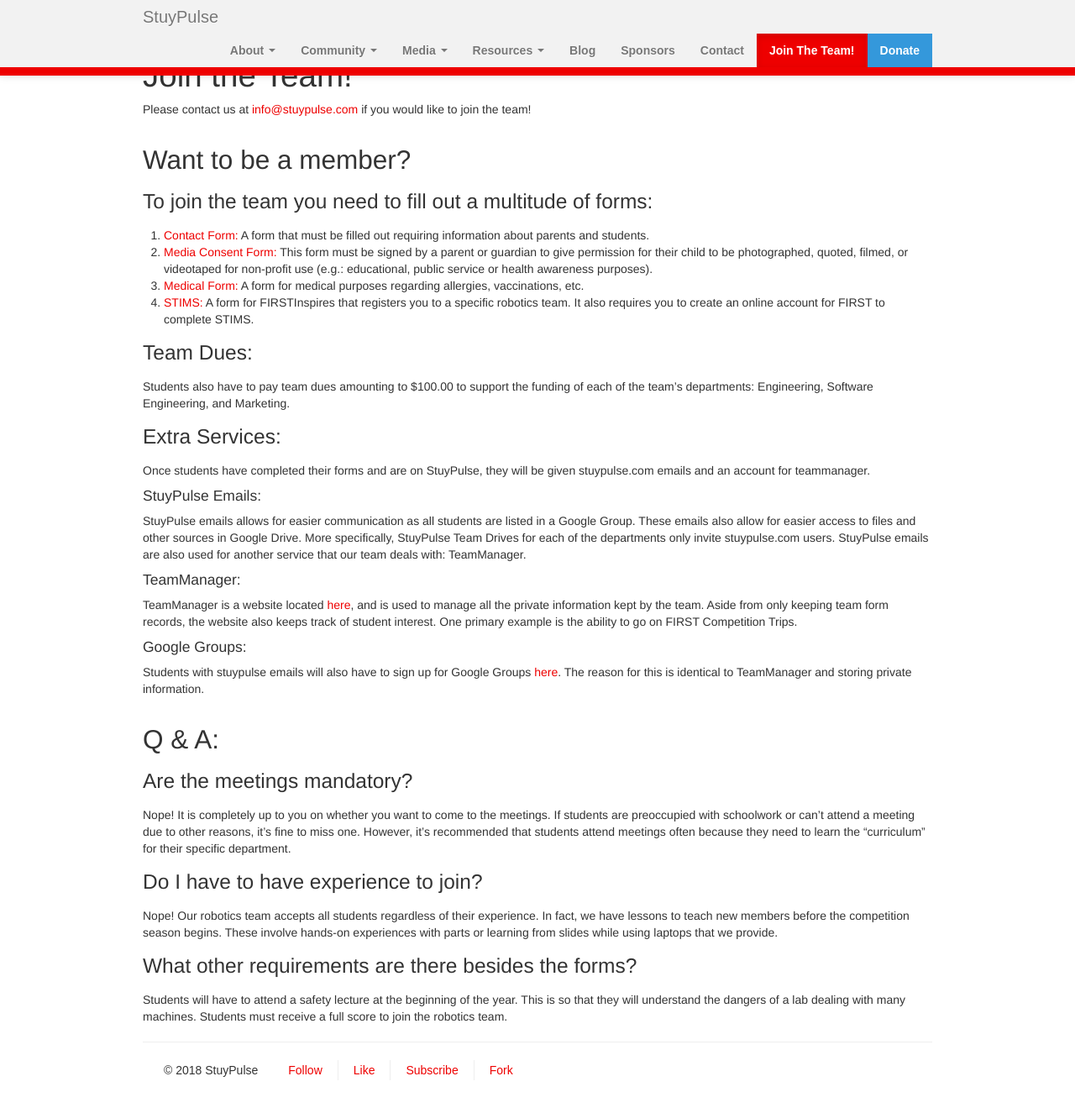
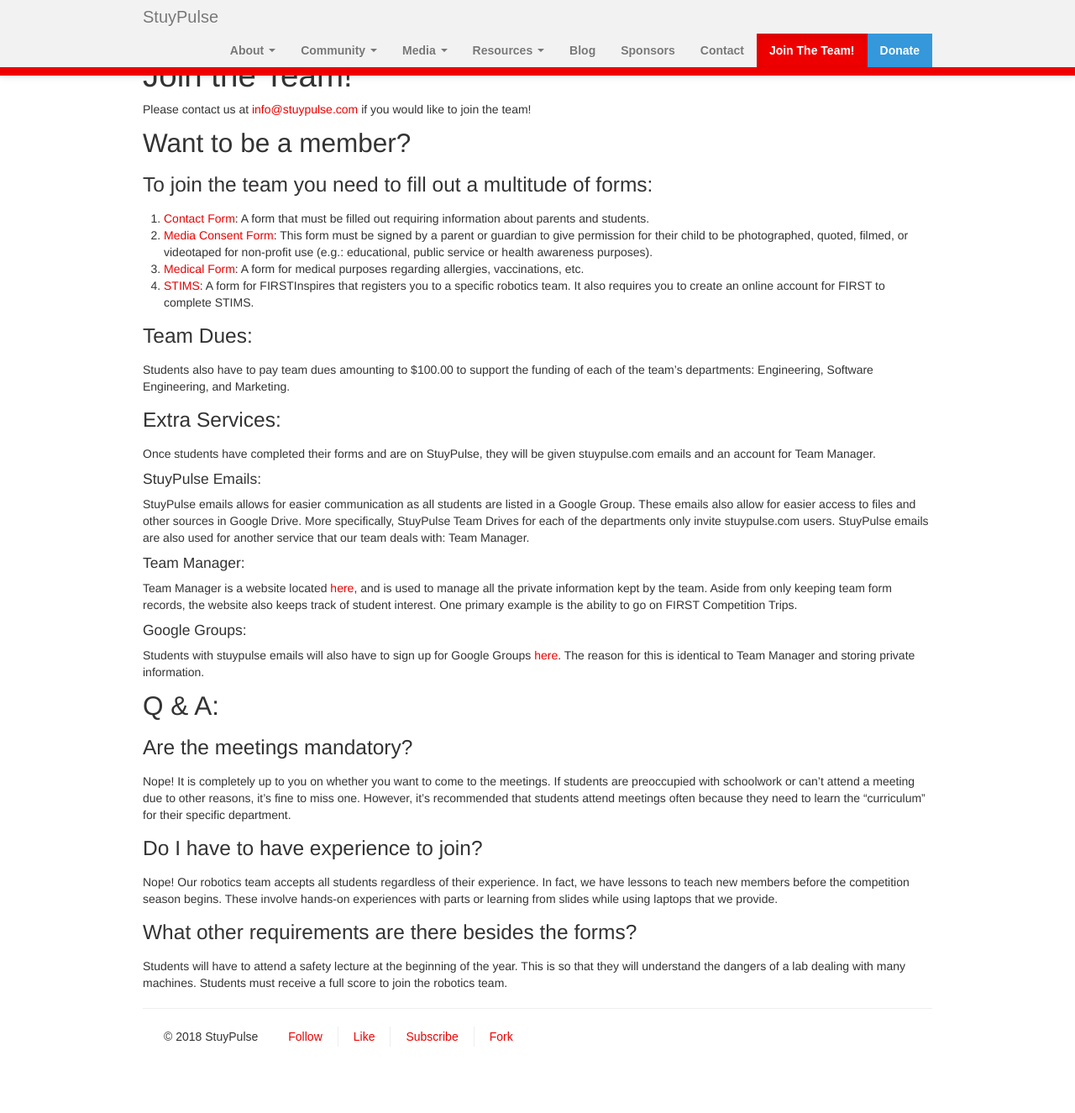
Before and after one commit to StuyPulse/team694.github.io, a Jekyll site: the page built from join/index.md, in a window 1280 px wide and 1326 px high. Shown: the whole window at 84% size. Built offline with Jekyll 4.4.1, drawn with Linux system fonts in a browser that asks for light colours; nearby versions of some CDN libraries.

Commit message:
Fix Team Manager instances

```diff
--- a/join/index.md
+++ b/join/index.md
@@ -4,31 +4,30 @@
 description: Page for those who are interested in joining Robotics.
 ---
 Please contact us at <info@stuypulse.com> if you would like to join the team!
-<br><br>
+<a>
 ## Want to be a member?
 
 ### To join the team you need to fill out a multitude of forms:
-1. [Contact Form:](https://goo.gl/forms/oWd0ZdO5dw0XKgBs2) A form that must be filled out requiring information about parents and students.
-2. [Media Consent Form:](https://drive.google.com/file/d/0B8g81hwwtg-rSlZZQTRmVVA3N2c/view) This form must be signed by a parent or guardian to give permission for their child to be photographed, quoted, filmed, or videotaped for non-profit use (e.g.: educational, public service or health awareness purposes).
-3. [Medical Form:](https://drive.google.com/file/d/0B8g81hwwtg-rYy15Yzhhd2ltSlk/view) A form for medical purposes regarding allergies, vaccinations, etc.
-4. [STIMS:](https://my.firstinspires.org/Dashboard/) A form for FIRSTInspires that registers you to a specific robotics team. It also requires you to create an online account for FIRST to complete STIMS.
+1. [Contact Form](https://goo.gl/forms/oWd0ZdO5dw0XKgBs2): A form that must be filled out requiring information about parents and students.
+2. [Media Consent Form](https://drive.google.com/file/d/0B8g81hwwtg-rSlZZQTRmVVA3N2c/view): This form must be signed by a parent or guardian to give permission for their child to be photographed, quoted, filmed, or videotaped for non-profit use (e.g.: educational, public service or health awareness purposes).
+3. [Medical Form](https://drive.google.com/file/d/0B8g81hwwtg-rYy15Yzhhd2ltSlk/view): A form for medical purposes regarding allergies, vaccinations, etc.
+4. [STIMS](https://my.firstinspires.org/Dashboard/): A form for FIRSTInspires that registers you to a specific robotics team. It also requires you to create an online account for FIRST to complete STIMS.
 
 ### Team Dues:
 Students also have to pay team dues amounting to $100.00 to support the funding of each of the team's departments: Engineering, Software Engineering, and Marketing.
 
 ### Extra Services:
-Once students have completed their forms and are on StuyPulse, they will be given stuypulse.com emails and an account for teammanager.
+Once students have completed their forms and are on StuyPulse, they will be given stuypulse.com emails and an account for Team Manager.
 
 #### StuyPulse Emails:
-StuyPulse emails allows for easier communication as all students are listed in a Google Group. These emails also allow for easier access to files and other sources in Google Drive. More specifically, StuyPulse Team Drives for each of the departments only invite stuypulse.com users. StuyPulse emails are also used for another service that our team deals with: TeamManager.
+StuyPulse emails allows for easier communication as all students are listed in a Google Group. These emails also allow for easier access to files and other sources in Google Drive. More specifically, StuyPulse Team Drives for each of the departments only invite stuypulse.com users. StuyPulse emails are also used for another service that our team deals with: Team Manager.
 
-#### TeamManager:
-TeamManager is a website located [here](https://manage.stuypulse.com), and is used to manage all the private information kept by the team. Aside from only keeping team form records, the website also keeps track of student interest. One primary example is the ability to go on FIRST Competition Trips.
+#### Team Manager:
+Team Manager is a website located [here](https://manage.stuypulse.com), and is used to manage all the private information kept by the team. Aside from only keeping team form records, the website also keeps track of student interest. One primary example is the ability to go on FIRST Competition Trips.
 
 #### Google Groups:
-Students with stuypulse emails will also have to sign up for Google Groups [here](https://groups.google.com/a/stuypulse.com/forum/#!myforums). The reason for this is identical to TeamManager and storing private information.
-<br><br>
-
+Students with stuypulse emails will also have to sign up for Google Groups [here](https://groups.google.com/a/stuypulse.com/forum/#!myforums). The reason for this is identical to Team Manager and storing private information.
+<a>
 ## Q & A:
 
 ### Are the meetings mandatory?
```
